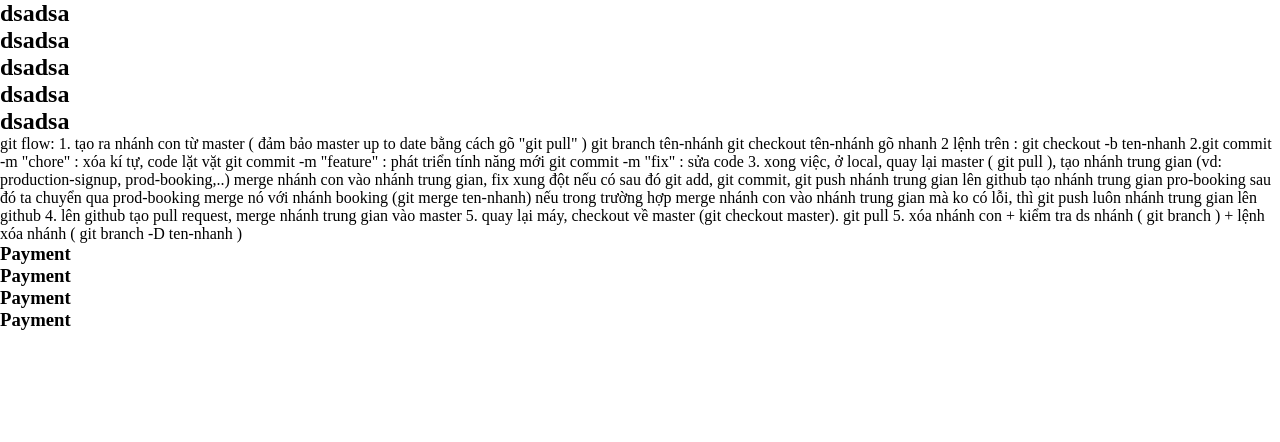
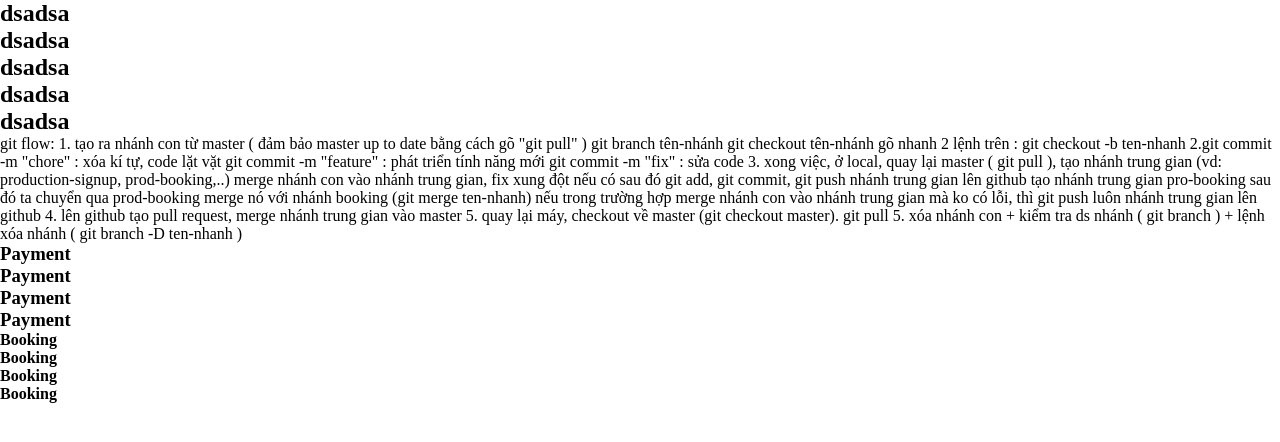
Before and after one commit to giahuy405/GitHub, a plain HTML site: page index.html in a window 1280 px wide. Drawn offline with Linux system fonts and the light colour scheme.

Commit message:
prod-booking

```diff
--- a/index.html
+++ b/index.html
@@ -55,5 +55,10 @@
     <h3>Payment</h3>
     <h3>Payment</h3>
 
+
+     <h4>Booking</h4>
+     <h4>Booking</h4>
+     <h4>Booking</h4>
+     <h4>Booking</h4>
 </body>
 </html>
```
